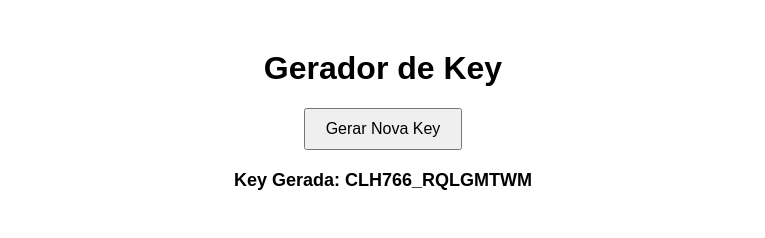
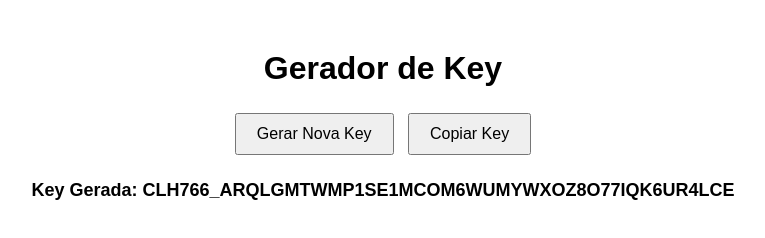
Before and after one commit to Joaov8tor/index.html, a plain HTML site: page index.html in a window 1280 px wide. Both pictures are taken after a click on the button "Gerar Nova Key". Shown: the whole page, without its empty margins (257-1022 px from the left). Drawn offline with Linux system fonts and the light colour scheme.

Commit message:
Update index.html

```diff
--- a/index.html
+++ b/index.html
@@ -14,6 +14,7 @@
             padding: 10px 20px;
             font-size: 16px;
             cursor: pointer;
+            margin: 5px;
         }
         #keyDisplay {
             margin-top: 20px;
@@ -25,15 +26,30 @@
 <body>
     <h1>Gerador de Key</h1>
     <button onclick="generateKey()">Gerar Nova Key</button>
+    <button onclick="copyKey()">Copiar Key</button>
     <p id="keyDisplay"></p>
 
     <script>
-        const prefix = "CLH766_";
+        const prefix = "CLH766_A";
 
         function generateKey() {
-            const randomPart = Math.random().toString(36).substr(2, 8).toUpperCase();
+            let randomPart = "";
+            for (let i = 0; i < 5; i++) { // Gera 5 blocos de caracteres
+                randomPart += Math.random().toString(36).substr(2, 8).toUpperCase();
+            }
             const newKey = `${prefix}${randomPart}`;
             document.getElementById("keyDisplay").innerText = "Key Gerada: " + newKey;
+        }
+
+        function copyKey() {
+            const keyText = document.getElementById("keyDisplay").innerText.replace("Key Gerada: ", "");
+            if (keyText) {
+                navigator.clipboard.writeText(keyText).then(() => {
+                    alert("Key copiada para a área de transferência!");
+                }).catch(err => {
+                    alert("Erro ao copiar a Key");
+                });
+            }
         }
     </script>
 </body>
```
